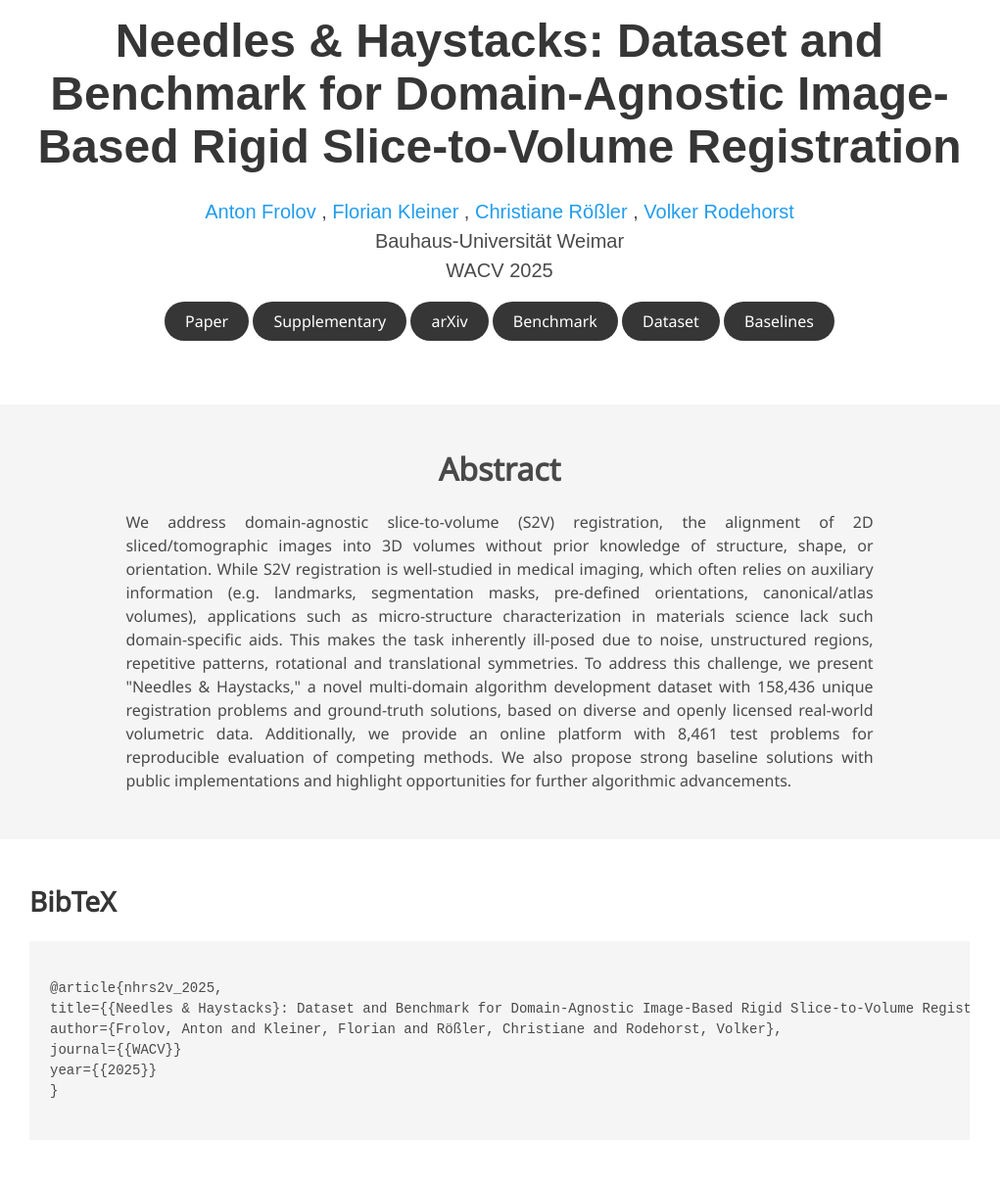
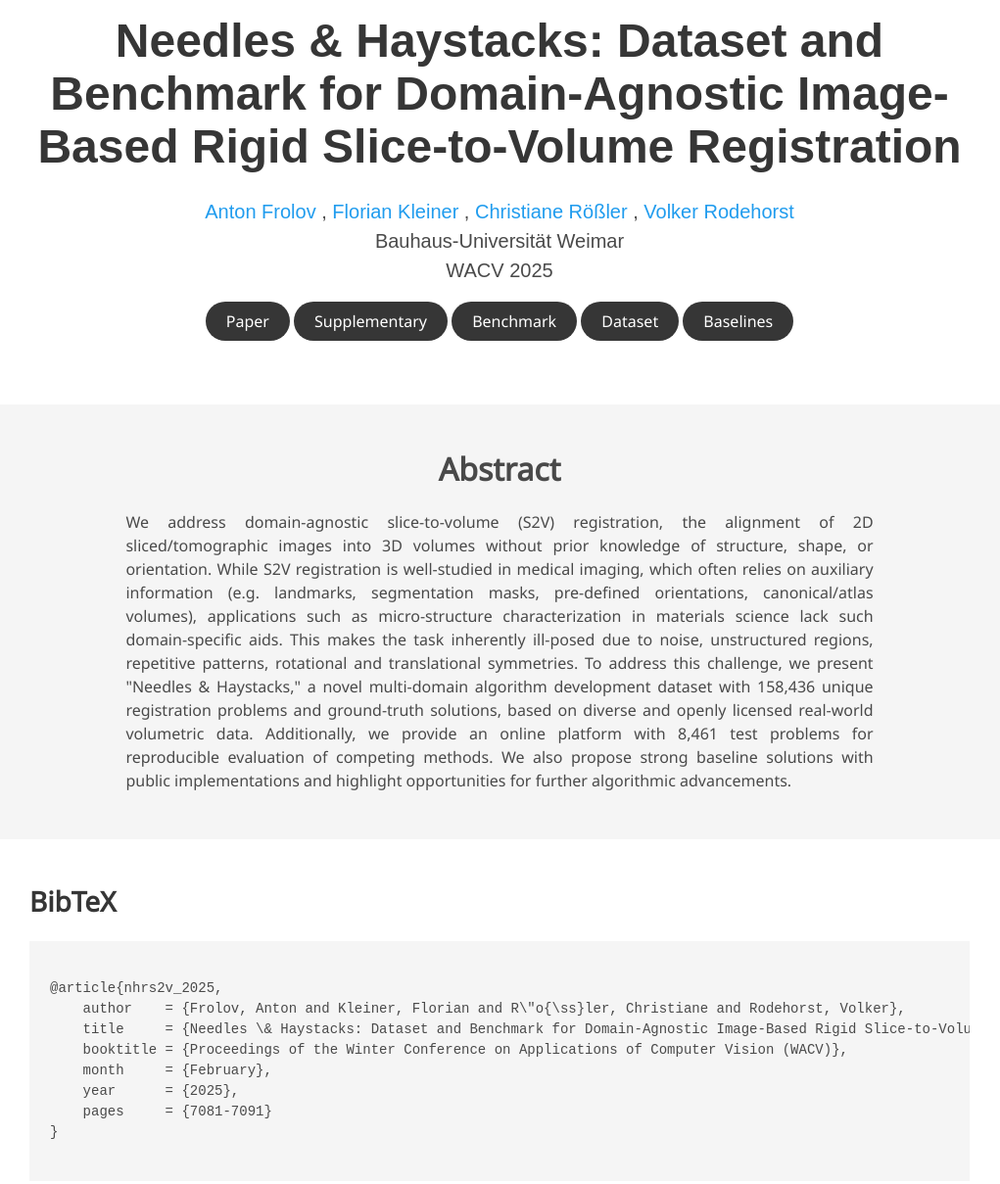
Before and after one commit to xaf-cv/nh-rs2v, a plain HTML site: page index.html in a window 1280 px wide. Shown: the part 33-1242 px from the top of the page at 98% size, without its empty margins (130-1151 px from the left). Drawn offline with nearby package versions, Linux system fonts and the light colour scheme; some icons are missing; a web font is replaced by a local one.

Commit message:
WACV 2025

```diff
--- a/index.html
+++ b/index.html
@@ -34,8 +34,8 @@
             <h1 class="title is-1 publication-title">Needles & Haystacks: Dataset and Benchmark for Domain-Agnostic Image-Based Rigid Slice-to-Volume Registration</h1>
             <div class="is-size-5 publication-authors">
               <!-- Paper authors -->
-              <span class="author-block"><a href="#" target="_blank">Anton Frolov</a> ,</span> <span class="author-block"><a href="#" target="_blank">Florian Kleiner</a> ,</span> <span class=
-              "author-block"><a href="#" target="_blank">Christiane Rößler</a> ,</span> <span class="author-block"><a href="#" target="_blank">Volker Rodehorst</a></span>
+              <span class="author-block"><a href="https://scholar.google.com/citations?user=pRXScjgAAAAJ&hl=en" target="_blank">Anton Frolov</a> ,</span> <span class="author-block"><a href="https://scholar.google.com/citations?user=WSQZcVYAAAAJ&hl=de&oi=ao" target="_blank">Florian Kleiner</a> ,</span> <span class=
+              "author-block"><a href="https://scholar.google.com/citations?user=Sl2LtEsAAAAJ&hl=de&oi=ao" target="_blank">Christiane Rößler</a> ,</span> <span class="author-block"><a href="https://scholar.google.com/citations?user=gHbZrk8AAAAJ&hl=de&oi=ao" target="_blank">Volker Rodehorst</a></span>
             </div>
             <div class="is-size-5 publication-authors">
               <span class="author-block">Bauhaus-Universität Weimar<br>
@@ -44,12 +44,11 @@
             <div class="column has-text-centered">
               <div class="publication-links">
                 <!-- Arxiv PDF link -->
-                 <span class="link-block"><a class="external-link button is-normal is-rounded is-dark" href="#" target="_blank"><span>Paper</span></a></span> <!-- Supplementary PDF link -->
-                 <span class="link-block"><a class="external-link button is-normal is-rounded is-dark" href="#" target="_blank"><span>Supplementary</span></a></span> <!-- ArXiv abstract Link -->
-                 <span class="link-block"><a class="external-link button is-normal is-rounded is-dark" href="#" target="_blank"><span>arXiv</span></a></span> <!-- Github link -->
-                 <span class="link-block"><a class="external-link button is-normal is-rounded is-dark" href="#" target="_blank"><span>Benchmark</span></a><!-- Github link -->
-                 <span class="link-block"><a class="external-link button is-normal is-rounded is-dark" href="#" target="_blank"><span>Dataset</span></a><!-- Github link -->
-                 <span class="link-block"><a class="external-link button is-normal is-rounded is-dark" href="#" target="_blank"><span>Baselines</span></a></span></span></span>
+                 <span class="link-block"><a class="external-link button is-normal is-rounded is-dark" href="https://openaccess.thecvf.com/content/WACV2025/papers/Frolov_Needles__Haystacks_Dataset_and_Benchmark_for_Domain-Agnostic_Image-Based_Rigid_WACV_2025_paper.pdf" target="_blank"><span>Paper</span></a></span> <!-- Supplementary PDF link -->
+                 <span class="link-block"><a class="external-link button is-normal is-rounded is-dark" href="https://openaccess.thecvf.com/content/WACV2025/supplemental/Frolov_Needles__Haystacks_WACV_2025_supplemental.pdf" target="_blank"><span>Supplementary</span></a></span> <!-- ArXiv abstract Link -->
+                 <span class="link-block"><a class="external-link button is-normal is-rounded is-dark" href="https://www.codabench.org/competitions/5890/" target="_blank"><span>Benchmark</span></a><!-- Github link -->
+                 <span class="link-block"><a class="external-link button is-normal is-rounded is-dark" href="https://github.com/xaf-cv/NH-RS2V-dataset" target="_blank"><span>Dataset</span></a><!-- Github link -->
+                 <span class="link-block"><a class="external-link button is-normal is-rounded is-dark" href="https://github.com/xaf-cv/NH-RS2V-baselines" target="_blank"><span>Baselines</span></a></span></span></span>
               </div>
             </div>
           </div>
@@ -81,10 +80,12 @@
       <h2 class="title">BibTeX</h2>
       <pre><code>
 @article{nhrs2v_2025,
-title={{Needles & Haystacks}: Dataset and Benchmark for Domain-Agnostic Image-Based Rigid Slice-to-Volume Registration},
-author={Frolov, Anton and Kleiner, Florian and Rößler, Christiane and Rodehorst, Volker},
-journal={{WACV}}
-year={{2025}}
+    author    = {Frolov, Anton and Kleiner, Florian and R\"o{\ss}ler, Christiane and Rodehorst, Volker},
+    title     = {Needles \& Haystacks: Dataset and Benchmark for Domain-Agnostic Image-Based Rigid Slice-to-Volume Registration},
+    booktitle = {Proceedings of the Winter Conference on Applications of Computer Vision (WACV)},
+    month     = {February},
+    year      = {2025},
+    pages     = {7081-7091}
 }
     </code></pre>
     </div>
```
